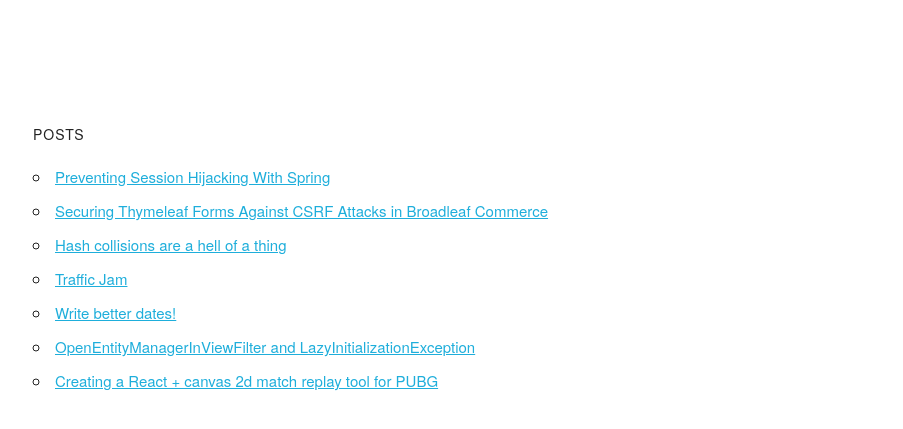
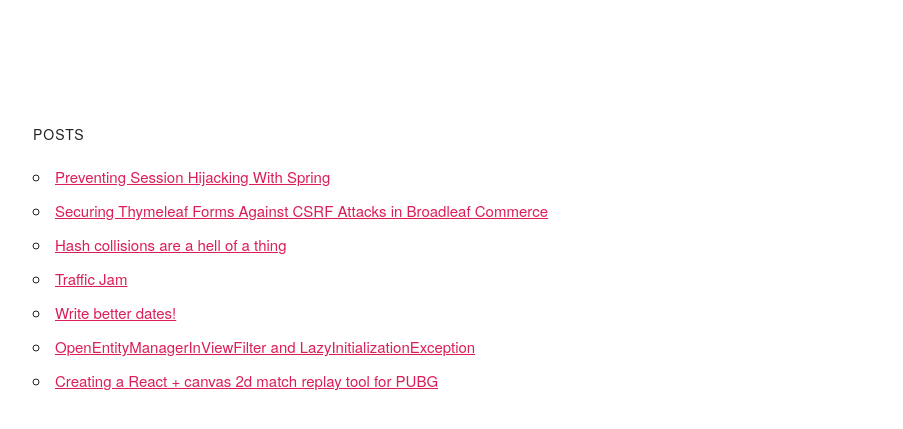
Before and after one commit to apazzolini/azzolini.io, a Gatsby site: page / in a window 1280 px wide. Shown: the part 327-756 px from the top of the page, without its empty margins (187-1090 px from the left). Built offline with nearby package versions, Linux system fonts and the light colour scheme; Gatsby itself is replaced by a stand-in of ours.

Commit message:
Tweak styling

```diff
--- a/src/util/skeleton.css
+++ b/src/util/skeleton.css
@@ -7,6 +7,10 @@
 * http://www.opensource.org/licenses/mit-license.php
 * 12/29/2014
 */
+
+html {
+  overflow-y: scroll;
+}
 
 body {
   -webkit-font-smoothing: antialiased;
@@ -46,9 +50,9 @@
 /* Links
 –––––––––––––––––––––––––––––––––––––––––––––––––– */
 a {
-  color: #1EAEDB; }
+  color: #db1e56; }
 a:hover {
-  color: #0FA0CE; }
+  color: #93052f; }
 
 /* Lists
 –––––––––––––––––––––––––––––––––––––––––––––––––– */
```
